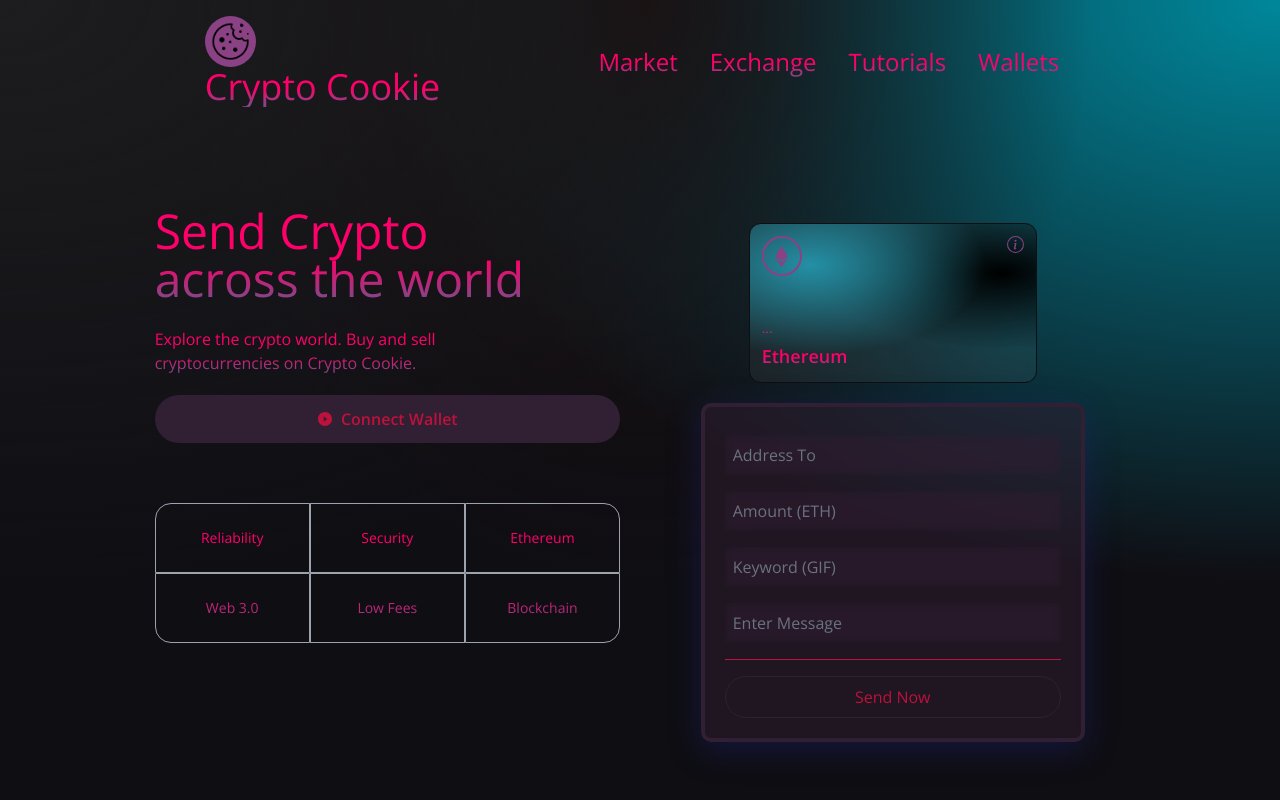
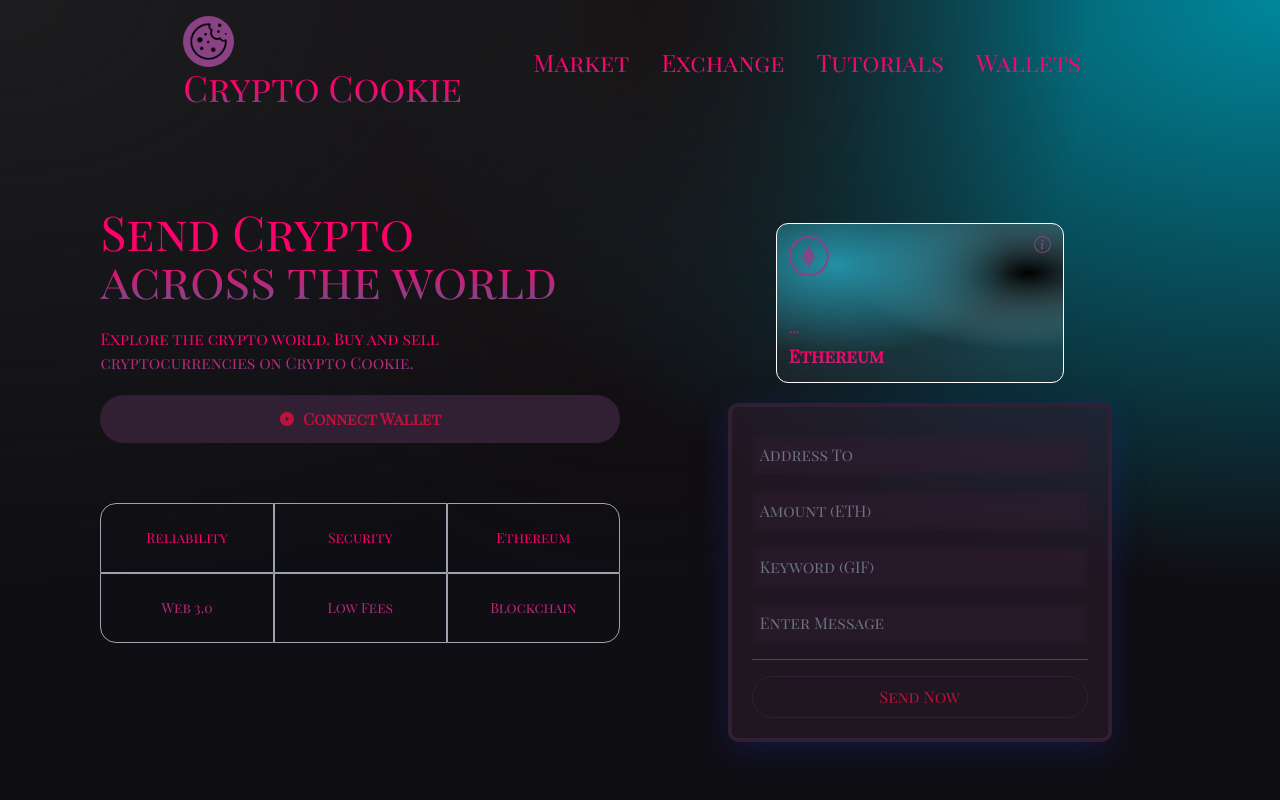
Before and after one commit to Jacobharv00/crypto-cookie, a React (Vite) app in the folder client/: page / in a window 1280 px wide. Shown: the top 800 px of the page. Built offline with nearby package versions, Linux system fonts and the light colour scheme.

Commit message:
changed font and messing with colors

```diff
--- a/client/src/components/Welcome.jsx
+++ b/client/src/components/Welcome.jsx
@@ -71,7 +71,7 @@ const Welcome = () => {
           </div>
         </div>
         <div className='flex flex-col flex-1 items-center justify-start w-full mf:mt-0 mt-10'>
-          <div className='p-3 justify-end items-start flex-col rounded-xl h-40 sm:w-72 w-full my-5 eth-card white-glassmorphism'>
+          <div className='p-3 justify-end items-start flex-col rounded-xl h-40 sm:w-72 w-full my-5 eth-card white-glassmorphism border-1 border-[#FFF]'>
             <div className='flex justify-between flex-col w-full h-full'>
               <div className='flex justify-between items-start'>
                 <div className='w-10 h-10 rounded-full border-2 border-[#8A4285] flex justify-center items-center'>
--- a/client/src/index.css
+++ b/client/src/index.css
@@ -1,5 +1,5 @@
 /* FONT */
-@import url("https://fonts.googleapis.com/css2?family=Open+Sans:wght@300;400;500;600;700&display=swap");
+@import url('https://fonts.googleapis.com/css2?family=Playfair+Display+SC&display=swap');
 
 * html {
   padding: 0;
@@ -9,7 +9,7 @@
 
 body {
   margin: 0;
-  font-family: "Open Sans", sans-serif;
+  font-family: 'Playfair Display SC', serif;
   -webkit-font-smoothing: antialiased;
   -moz-osx-font-smoothing: grayscale;
   scroll-behavior: smooth;
@@ -72,10 +72,11 @@ border: 1px solid #0f0e13;
 }
 
 .eth-card {
-  background-image:#000;
+  background-image:#FFF;
   background-image:
   radial-gradient(at 21% 26%, rgb(36, 144, 165) 0, transparent 55%),
-  radial-gradient(at 88% 31%, rgb(0, 0, 0) 0, transparent 50%);
+  radial-gradient(at 88% 31%, rgb(0, 0, 0) 0, transparent 50%),
+  radial-gradient(at 88% 31%, rgb(156, 232, 249) 0, transparent 50%);
 }
 
 .text-gradient {
```
